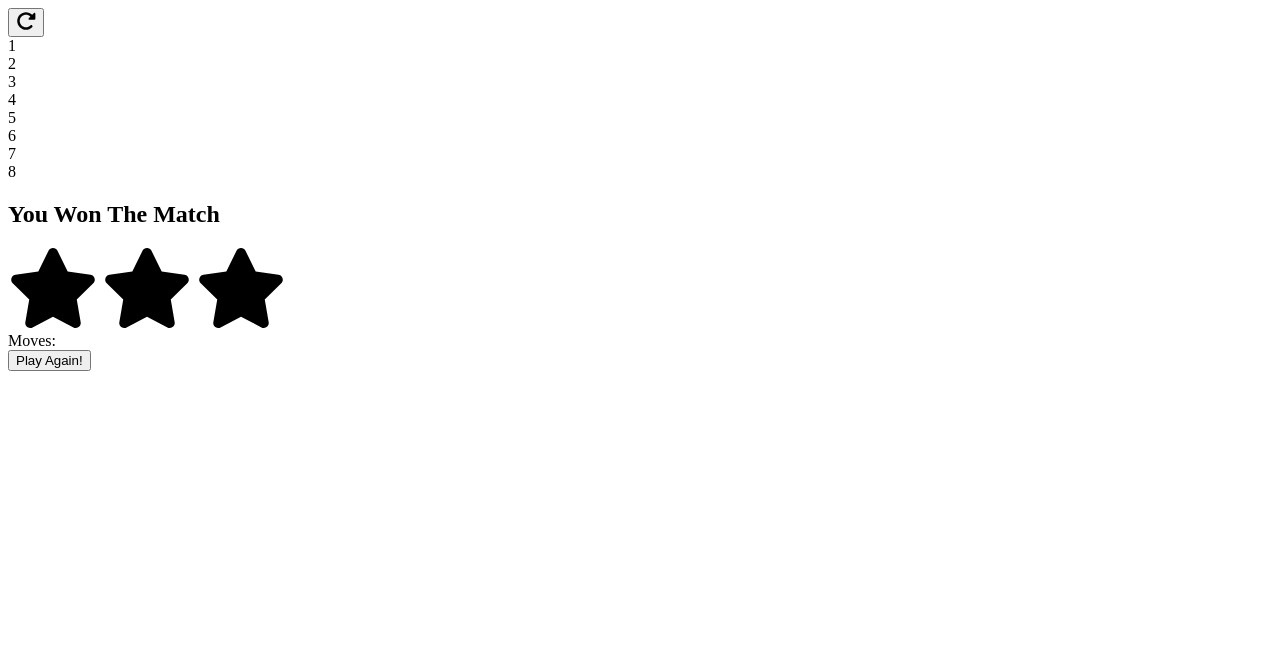
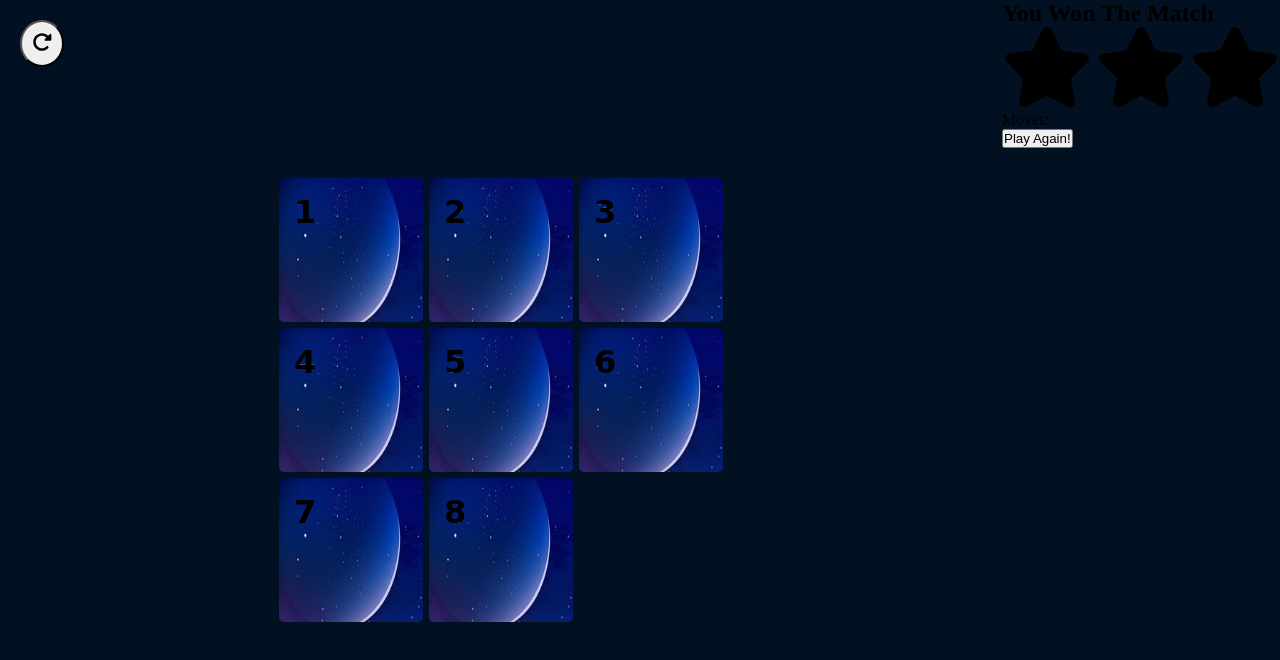
Before and after one commit to NisalaRV/Puzzle-Game, a plain HTML site: page index.html in a window 1280 px wide. Drawn offline with Linux system fonts and the light colour scheme; a web font is replaced by a local one.

Commit message:
added css file

```diff
--- a/src/index.html
+++ b/index.html
@@ -3,6 +3,7 @@
 <head>
     <meta charset="UTF-8">
     <title>Puzzle Game</title>
+    <link rel="stylesheet" href="src/style.css">
 </head>
 <body>
     <button class="Refresh" onclick="location.reload()">
--- /dev/null
+++ b/src/style.css
@@ -0,0 +1,40 @@
+@import url("https://fonts.googleapis.com/css2?family=Bruno+Ace&display=swap");
+* {
+    padding: 0;
+    margin: 0;
+}
+body {
+    height: 100vh;
+    background-color: #021121;
+    display: flex;
+}
+.Refresh {
+    position: absolute;
+    padding: 10px;
+    border-radius: 50%;
+    cursor: pointer;
+    margin: 20px;
+}
+.conatiner {
+    width: 450px;
+    margin: auto;
+    height: 450px;
+
+    background-size: cover;
+    display: grid;
+    grid-template-columns: 150px 150px 150px;
+    grid-template-rows: 150px 150px 150px;
+}
+
+.tile {
+    background: url(./game.jpg);
+    font-weight: 900;
+    font-family: "Bruno Ace", cursive;
+    font-size: 2em;
+    background-size: 450px 450px;
+    margin: 3px;
+    padding: 15px;
+    border-radius: 5px;
+    transition-duration: 0.5s;
+    -webkit-text-stroke: 0.001px white;
+}
```
Also changed, not shown: src/game.jpg (added).
